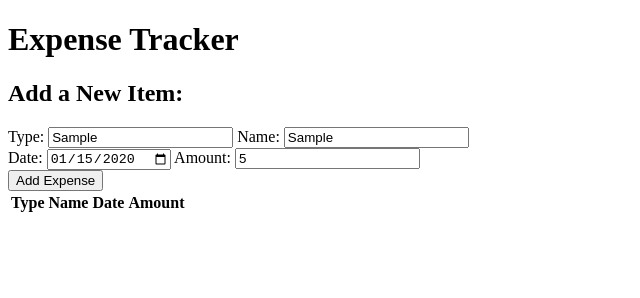
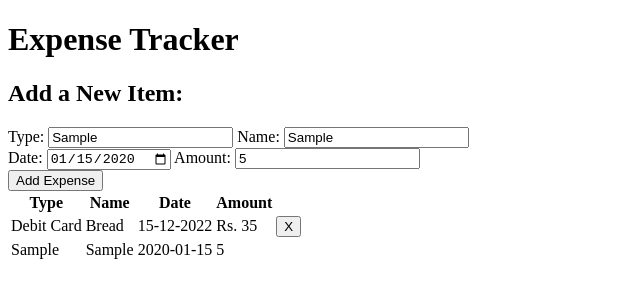
Before and after one commit to AMAARIDOR/js-expense-tracker, a plain HTML site: page index.html in a window 1280 px wide. Both pictures are taken after typing "Sample", "Sample", "2020-01-15", "5" into the empty fields and a click on the button "Add Expense". Shown: the whole page, without its empty margins (0-640 px from the left). Drawn offline with Linux system fonts and the light colour scheme.

Commit message:
code works without delete button functionality

```diff
--- a/index.html
+++ b/index.html
@@ -50,6 +50,13 @@
           <th>Amount</th>
           <th></th>
         </tr>
+        <tr id="tableRow0">
+          <td id="typeOfExpenseTableDatacell0">Debit Card</td>
+          <td id="nameOfExpenseTableDatacell0">Bread</td>
+          <td id="dateOfExpenseTableDatacell0">15-12-2022</td>
+          <td id="amountOfExpenseTableDatacell0">Rs. 35</td>
+          <td><button id="deleteButtonTableRow0">X</button></td>
+        </tr>
       </table>
     </div>
     <script src="script.js"></script>
--- a/script.js
+++ b/script.js
@@ -0,0 +1,36 @@
+"use strict";
+
+let i = 0;
+
+document.getElementById("addExpense").addEventListener("click", () => {
+  let table = document.getElementById("expenseTable");
+  let tableRow = table.insertRow(-1);
+  let typeOfExpenseDataCell = tableRow.insertCell(-1);
+  let nameOfExpenseDataCell = tableRow.insertCell(-1);
+  let dateOfExpenseDataCell = tableRow.insertCell(-1);
+  let amountOfExpenseDataCell = tableRow.insertCell(-1);
+  let deleteButtonTableRow = tableRow.insertCell(-1);
+
+  let typeOfExpenseElementValue =
+    document.getElementById("typeOfExpense").value;
+  let nameOfExpenseElementValue =
+    document.getElementById("nameOfExpense").value;
+  let dateOfExpenseElementValue =
+    document.getElementById("dateOfExpense").value;
+  let amountOfExpenseElementValue =
+    document.getElementById("amountOfExpense").value;
+
+  i++;
+
+  tableRow.id = `tableRow${i}`;
+  typeOfExpenseDataCell.id = `typeOfExpenseDataCell${i}`;
+  nameOfExpenseDataCell.id = `nameOfExpenseDataCell${i}`;
+  dateOfExpenseDataCell.id = `dateOfExpenseDataCell${i}`;
+  amountOfExpenseDataCell.id = `amountOfExpenseDataCell${i}`;
+  deleteButtonTableRow.id = `deleteButtonTableRow${i}`;
+
+  typeOfExpenseDataCell.textContent = typeOfExpenseElementValue;
+  nameOfExpenseDataCell.textContent = nameOfExpenseElementValue;
+  dateOfExpenseDataCell.textContent = dateOfExpenseElementValue;
+  amountOfExpenseDataCell.textContent = amountOfExpenseElementValue;
+});
```
